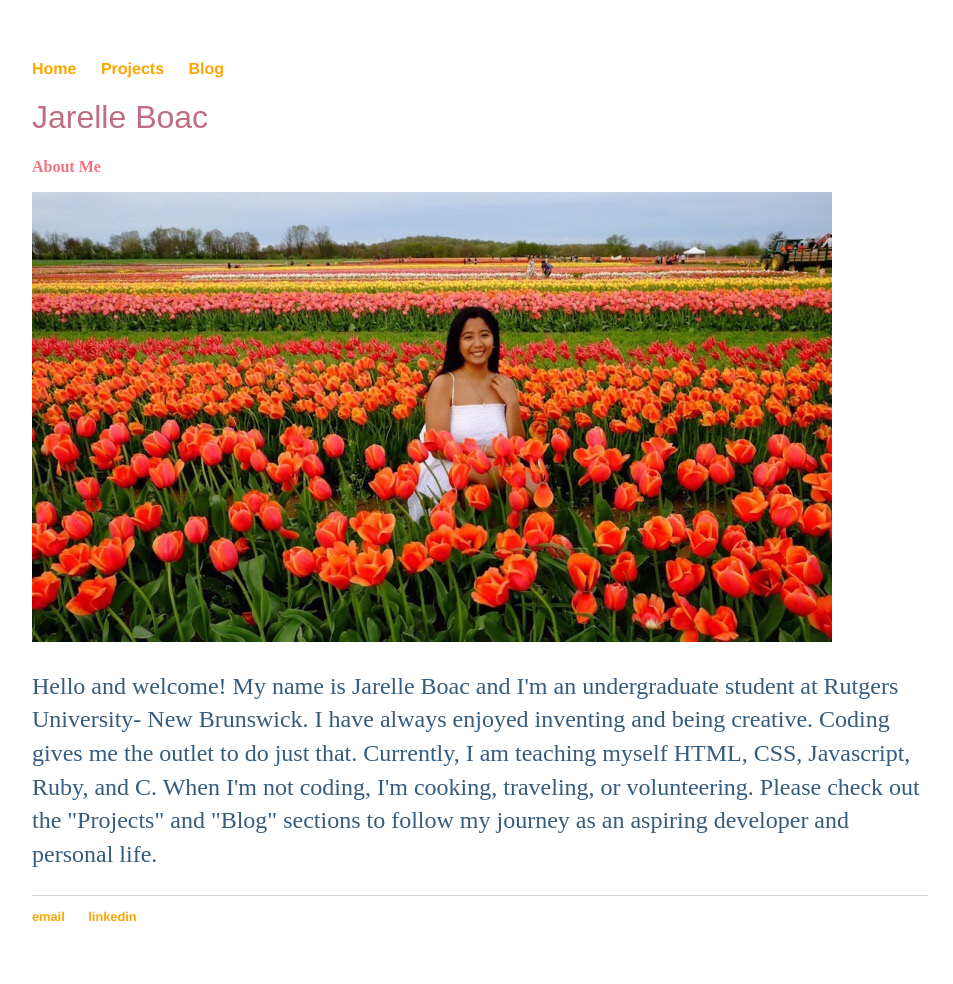
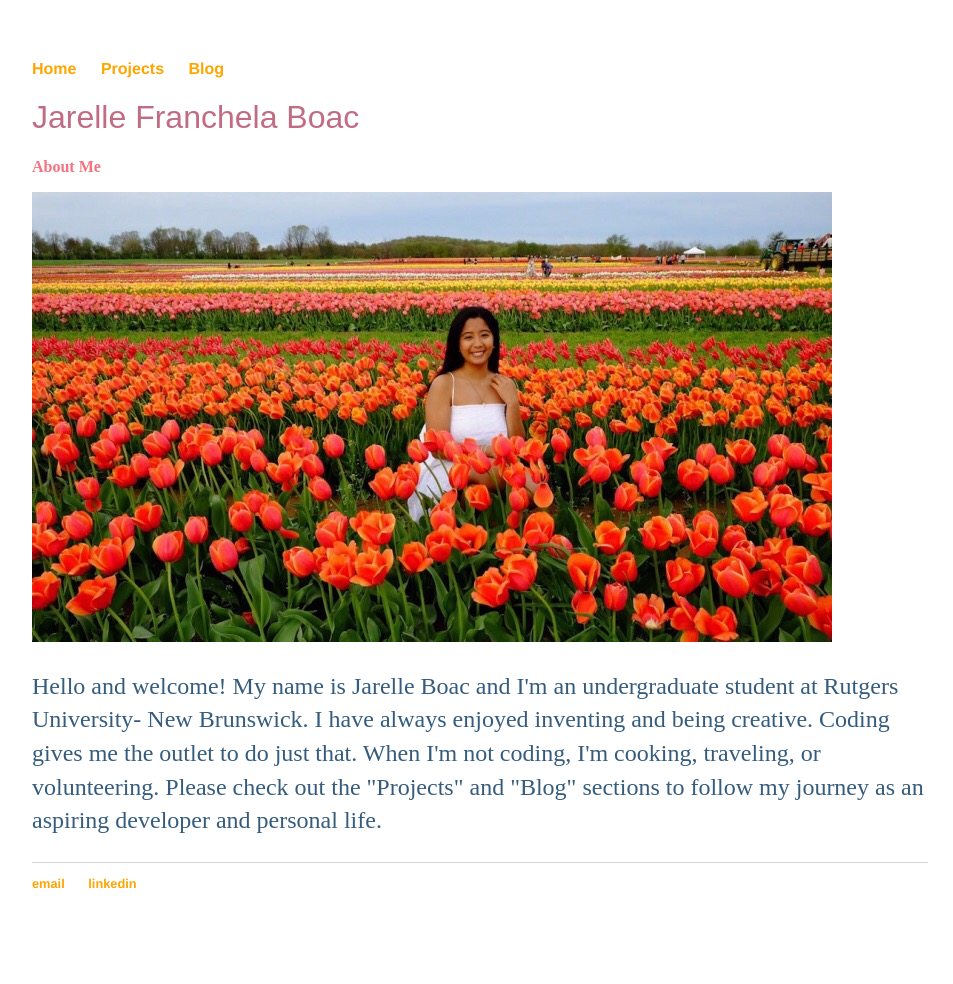
Before and after one commit to jarelle22/jarelleboac.github.io, a Jekyll site: the page built from index.html, in a window 1280 px wide. Shown: the whole page, without its empty margins (160-1113 px from the left). Built offline with Jekyll 4.4.1, drawn with Linux system fonts in a browser that asks for light colours; after the commit the page ends 951 px from its top, so only the background shows below that.

Commit message:
Update index.html
actually edited

```diff
--- a/index.html
+++ b/index.html
@@ -4,8 +4,8 @@
 ---
 
 		<div class="blurb">
-			<h1>Jarelle Boac</h1>
+			<h1>Jarelle Franchela Boac</h1>
 			<h3>About Me</h3>
 			<img src="72C66544-96D7-4B87-AFAA-75E7CFD6FF7A.jpeg" alt="Jarelle Boac in a field of flowers">
-			<p>Hello and welcome! My name is Jarelle Boac and I'm an undergraduate student at Rutgers University- New Brunswick. I have always enjoyed inventing and being creative. Coding gives me the outlet to do just that. Currently, I am teaching myself HTML, CSS, Javascript, Ruby, and C. When I'm not coding, I'm cooking, traveling, or volunteering. Please check out the "Projects" and "Blog" sections to follow my journey as an aspiring developer and personal life. </p>
+			<p>Hello and welcome! My name is Jarelle Boac and I'm an undergraduate student at Rutgers University- New Brunswick. I have always enjoyed inventing and being creative. Coding gives me the outlet to do just that. When I'm not coding, I'm cooking, traveling, or volunteering. Please check out the "Projects" and "Blog" sections to follow my journey as an aspiring developer and personal life. </p>
 		</div>
```
